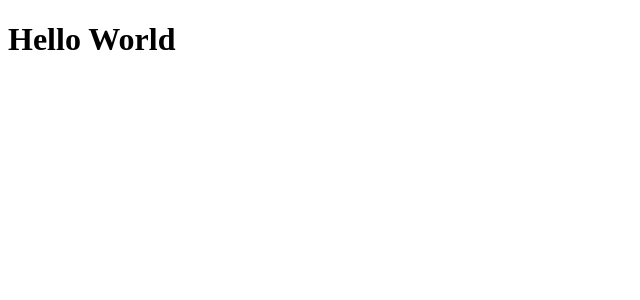
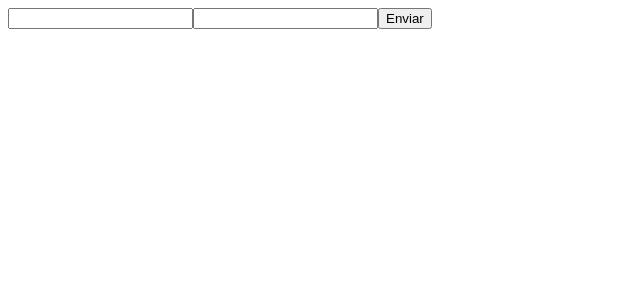
Before and after one commit to celsolnv/authencicate-next, a Next.js app: page / in a window 1280 px wide. Shown: the top 300 px of the page, without its empty margins (0-640 px from the left). Built offline with nearby package versions, Linux system fonts and the light colour scheme.

Commit message:
saving datas of users

```diff
--- /dev/null
+++ b/contexts/AuthContext.tsx
@@ -0,0 +1,60 @@
+import { useRouter } from "next/router";
+import {  createContext, ReactNode, useState } from "react";
+import { api } from "../services/api";
+
+type User = {
+  email:string;
+  permissions: string[];
+  roles: string[];
+
+}
+type SingInCredentials = {
+  email:string;
+  password:string;
+}
+type AuthContextData = {
+  singIn: (credentials:SingInCredentials) => Promise<void>;
+  isAuthenticated: boolean;
+  user: User;
+}
+type AuthProviderProps = {
+  children: ReactNode
+}
+
+export const AuthContext = createContext({} as AuthContextData)
+
+
+export function AuthProvider({children}: AuthProviderProps){
+
+  const [user,setUser] = useState<User>()
+  const router = useRouter()
+  const isAuthenticated = !!user
+
+  async function singIn({email,password}:SingInCredentials){
+    try {
+      const response = await api.post("/sessions",{
+        email,
+        password
+      })
+
+      const {token, refreshToken, roles, permissions} = response.data
+
+      setUser({
+        email,
+        roles,
+        permissions
+      })
+
+      router.push("/dashboard")
+    } catch (error) {
+
+    }
+
+
+  }
+  return(
+    <AuthContext.Provider value={{singIn,isAuthenticated, user}}>
+      {children}
+    </AuthContext.Provider>
+  )
+}
--- a/package.json
+++ b/package.json
@@ -7,6 +7,7 @@
     "type-check": "tsc"
   },
   "dependencies": {
+    "axios": "^0.25.0",
     "next": "latest",
     "react": "^17.0.2",
     "react-dom": "^17.0.2"
--- /dev/null
+++ b/pages/_app.tsx
@@ -0,0 +1,9 @@
+import { AuthProvider } from "../contexts/AuthContext"
+
+export default function MyApp({Component, pageProps}){
+  return(
+    <AuthProvider>
+      <Component {...pageProps}/>
+    </AuthProvider>
+  )
+}
--- a/pages/index.tsx
+++ b/pages/index.tsx
@@ -1,7 +1,37 @@
+import { FormEvent, useContext, useState } from "react"
+import { AuthContext } from "../contexts/AuthContext"
+
 export default function Home(){
+  const [email,setEmail] = useState("")
+  const [password,setPassword] = useState("")
+
+  const {singIn} = useContext(AuthContext)
+  async function handleSubmit(event:FormEvent){
+    event.preventDefault()
+    const data = {
+      email,
+      password
+    }
+
+    await singIn(data)
+  }
+
   return(
-    <div className="">
-      <h1>Hello World</h1>
-    </div>
+    <form onSubmit={handleSubmit} className="container">
+      <input
+        type="text"
+        name="email"
+        onChange={(e)=>setEmail(e.target.value)}
+        value={email}
+      />
+      <input
+        type="password"
+        name="password"
+        onChange={(e)=>setPassword(e.target.value)}
+        value={password}
+      />
+      <input type="submit" value="Enviar" />
+
+    </form>
   )
 }
--- /dev/null
+++ b/services/api.ts
@@ -0,0 +1,5 @@
+import axios from 'axios'
+
+export const api = axios.create({
+  baseURL:"http://localhost:3333"
+})
```
Also changed, not shown: pages/dashboard.tsx (added, +11 -0 lines), 1 other file (tests, documents, lock files or other folders).
